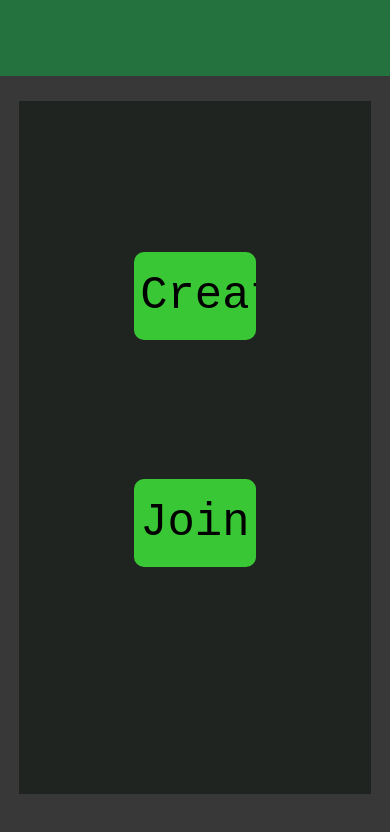
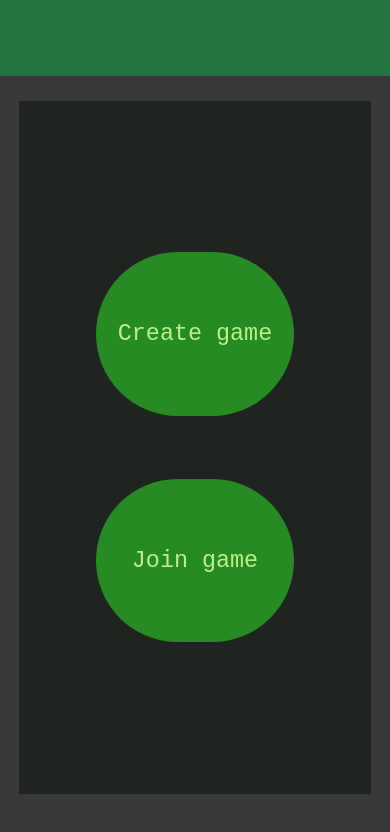
Before and after one commit to N1ktt/quoridor, a plain HTML site: page public/index.html in a window 390 px wide. Drawn offline with Linux system fonts and the light colour scheme.

Commit message:
Update style.css
made the font in menu responsive

```diff
--- a/public/css/style.css
+++ b/public/css/style.css
@@ -21,24 +21,25 @@ main {
     grid-template-rows: 1fr repeat(9, 5fr 1fr);
 }
 .btn_menu {
-    background-color: rgb(58, 199, 53);
-    border-radius: 10px;
+    background-color: rgb(38, 139, 34);
+    border-radius: 10vh;
     border: 0px;
-    font-size: 3.5em;
+    font-size: 6vw;
     transition-duration: 0.5s;
     font-family: monospace;
+    color: rgb(190, 240, 137);
 }
 .btn_menu:hover {
     transform: scale(130%);
     transition-duration: 0.5s;
 }
 .btn_join {
-    grid-column: 7/14;
-    grid-row: 11/14;
+    grid-column: 5/16;
+    grid-row: 11/16;
 }
 .btn_create {
-    grid-column: 7/14;
-    grid-row: 5/8;
+    grid-column: 5/16;
+    grid-row: 5/10;
 }
 .play_menu_btns {
     animation: menu_btns 1.5s ease-out;
```
